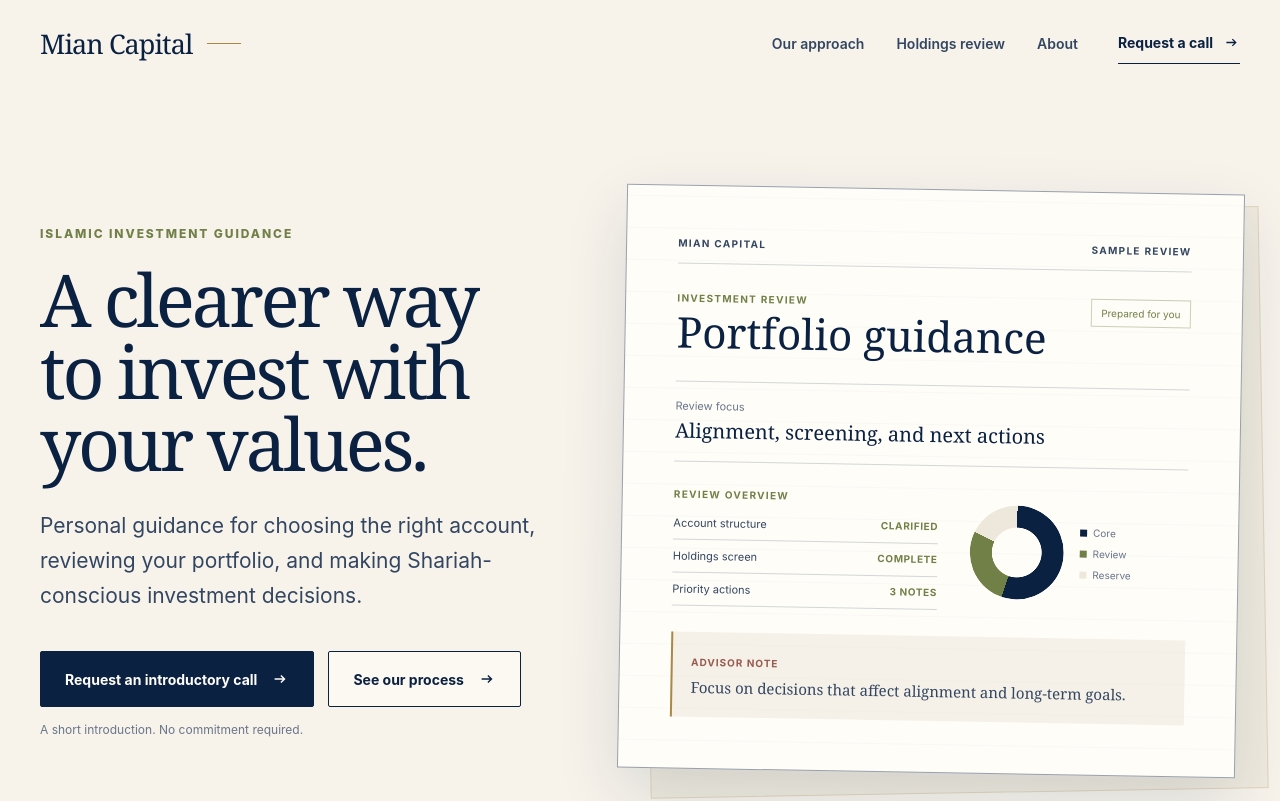
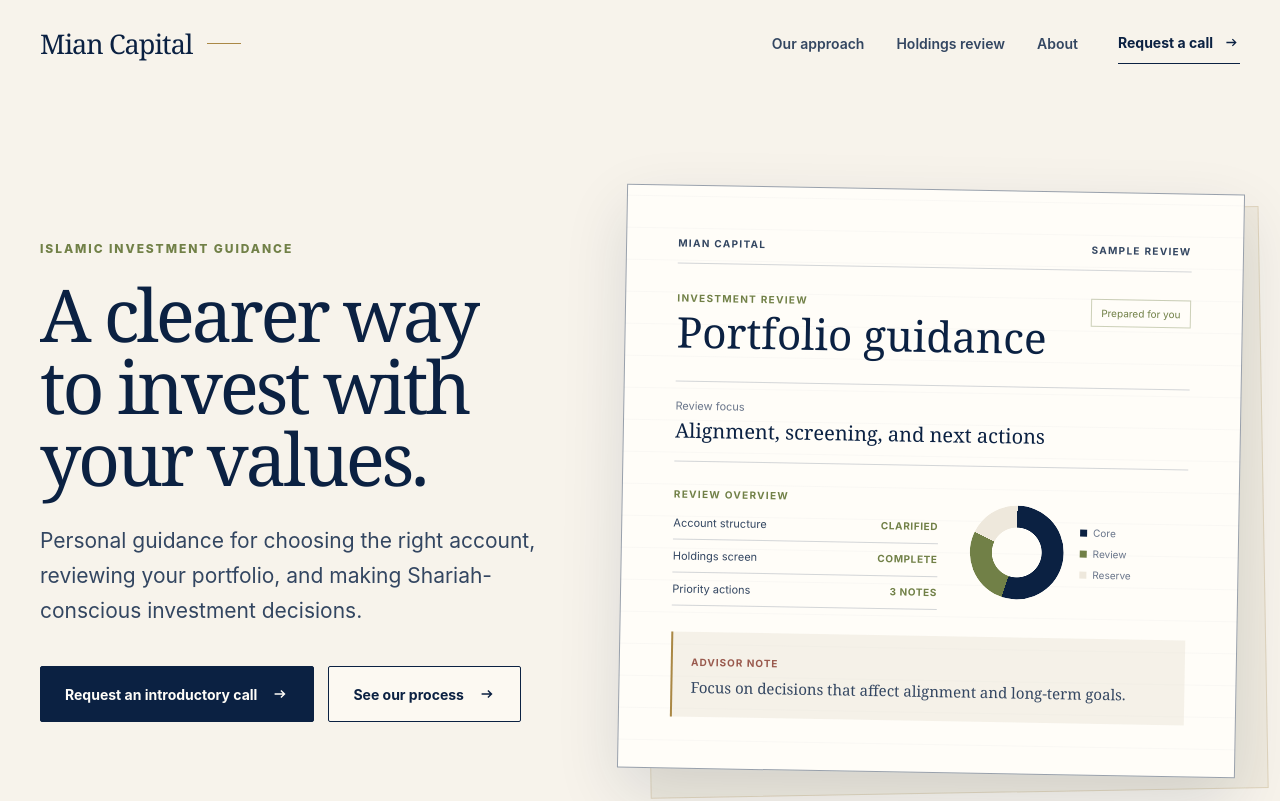
Before and after one commit to ramo2004/mian-capital, a React (Vite) app: page / in a window 1280 px wide. Shown: the top 801 px of the page. Built offline with nearby package versions, Linux system fonts and the light colour scheme.

Commit message:
refine report and hero copy

```diff
--- a/src/App.jsx
+++ b/src/App.jsx
@@ -188,9 +188,6 @@
             <ArrowIcon />
           </a>
         </div>
-        <p className="hero-reassurance">
-          A short introduction. No commitment required.
-        </p>
       </div>
       <div className="hero-document" aria-label="Sample investment review">
         <ReviewDocument />
@@ -330,7 +327,7 @@
       </div>
       <div className="full-report-heading">
         <p>Portfolio review</p>
-        <h3>Screening summary</h3>
+        <h3>Shariah screening summary</h3>
       </div>
       <div className="report-table">
         <div className="report-table-heading">
--- a/styles.css
+++ b/styles.css
@@ -367,12 +367,6 @@
   opacity: 0.62;
 }
 
-.hero-reassurance {
-  margin: 15px 0 0;
-  color: var(--muted);
-  font-size: 12px;
-}
-
 .hero-document {
   position: relative;
   z-index: 2;
```
Also changed, not shown: 1 other file (tests, documents, lock files or other folders).
